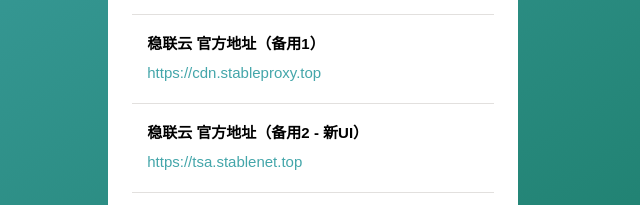
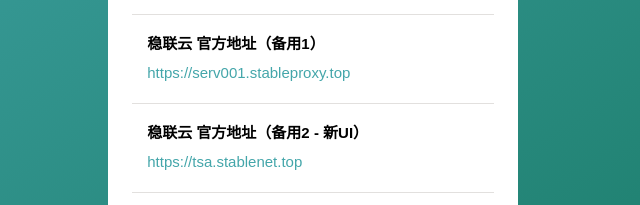
Before and after one commit to stablenet/stablenet.github.io, a plain HTML site: page index.html in a window 1280 px wide. Shown: the part 292-497 px from the top of the page, 327-967 px from the left. Drawn offline with Linux system fonts and the light colour scheme.

Commit message:
replace website

```diff
--- a/index.html
+++ b/index.html
@@ -39,11 +39,11 @@
                                         >稳联云 官方地址（备用1）</span
                                     >
                                     <a
-                                        href="https://cdn.stableproxy.top"
+                                        href="https://serv001.stableproxy.top"
                                         target="_blank"
                                         id="wangZhan2"
                                         ><i id="wangZhan2XianShi"
-                                            >https://cdn.stableproxy.top</i
+                                            >https://serv001.stableproxy.top</i
                                         ></a
                                     >
                                 </li>
```
